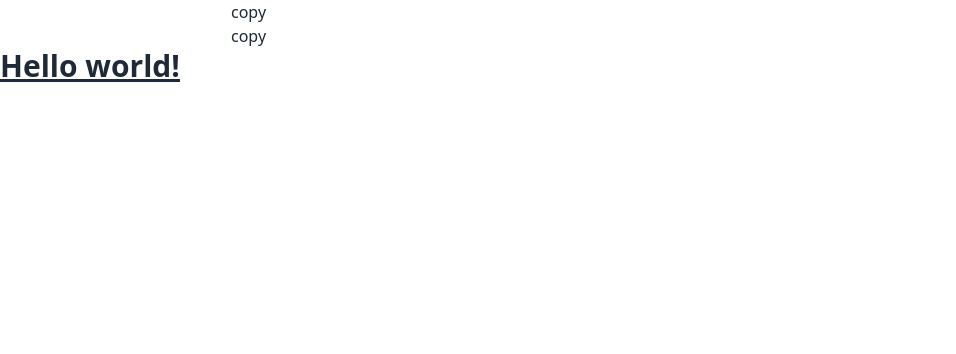
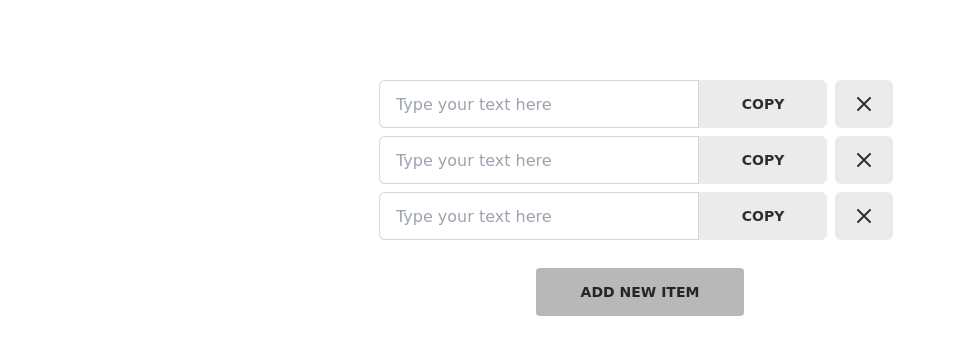
Before and after one commit to Mrbunker/clipboards, a Vue app: page / in a window 1280 px wide. Shown: the top 354 px of the page, without its empty margins (0-956 px from the left). Built offline with nearby package versions, Linux system fonts and the light colour scheme.

Commit message:
feat: base ui

```diff
--- a/src/App.vue
+++ b/src/App.vue
@@ -1,9 +1,11 @@
 <script setup lang="ts">
-  import InputGroup from "./components/InputGroup.vue";
+  import InputList from "./components/InputList.vue";
 </script>
 
 <template>
-  <InputGroup></InputGroup>
+  <html data-theme="wireframe" class="h-screen">
+    <InputList></InputList>
+  </html>
 </template>
 
 <style scoped></style>
--- a/src/components/InputGroup.vue
+++ /dev/null
@@ -1,19 +0,0 @@
-<script setup lang="ts">
-  import { ref } from "vue";
-
-  const list = ref([
-    { value: "", id: 1 },
-    { value: "", id: 2 },
-  ]);
-  const handleCopyBtnClick = () => {
-    console.log("clickCopy ");
-  };
-</script>
-<template>
-  <div class="input-wrap" v-for="item in list" :key="item.id">
-    <input v-model="item.value" />
-    <button @click="handleCopyBtnClick">copy</button>
-  </div>
-
-  <h1 class="text-3xl font-bold underline">Hello world!</h1>
-</template>
--- /dev/null
+++ b/src/components/InputList.vue
@@ -0,0 +1,46 @@
+<script setup lang="ts">
+  import { ref } from "vue";
+
+  const list = ref([
+    { value: "", btnStr: "copy", id: 1 },
+    { value: "", btnStr: "copy", id: 2 },
+    { value: "", btnStr: "copy", id: 3 },
+  ]);
+  const handleAddBtnClick = () => {
+    // console.log("clickCopy ");
+  };
+  const handleCopyBtnClick = (index: number) => {
+    list.value[index].btnStr = "success!";
+    setTimeout(() => {
+      list.value[index].btnStr = "copy";
+    }, 750);
+  };
+
+  const handleDelectBtnClick = (index: number) => {
+    list.value.splice(index, 1);
+  };
+</script>
+<template>
+  <div class="py-20">
+    <div class="pb-2" v-for="(item, index) in list" :key="item.id">
+      <div class="flex content-center justify-center">
+        <input
+          type="text"
+          placeholder="Type your text here"
+          class="input input-bordered w-full max-w-xs rounded-md rounded-r-none"
+          v-model="item.value"
+        />
+        <button class="btn rounded-md rounded-l-none w-32" @click="handleCopyBtnClick(index)">
+          {{ item.btnStr }}
+        </button>
+        <button class="btn rounded-md mx-2" @click="handleDelectBtnClick(index)">
+          <!-- prettier-ignore -->
+          <svg xmlns="http://www.w3.org/2000/svg" class="h-6 w-6" fill="none" viewBox="0 0 24 24" stroke="currentColor" > <path stroke-linecap="round" stroke-linejoin="round" stroke-width="2" d="M6 18L18 6M6 6l12 12" /> </svg>
+        </button>
+      </div>
+    </div>
+    <div class="flex justify-center content-center m-5">
+      <button class="btn btn-primary w-52" @click="handleAddBtnClick">add new item</button>
+    </div>
+  </div>
+</template>
```
Also changed, not shown: tsconfig.json (+1 -6 lines).
